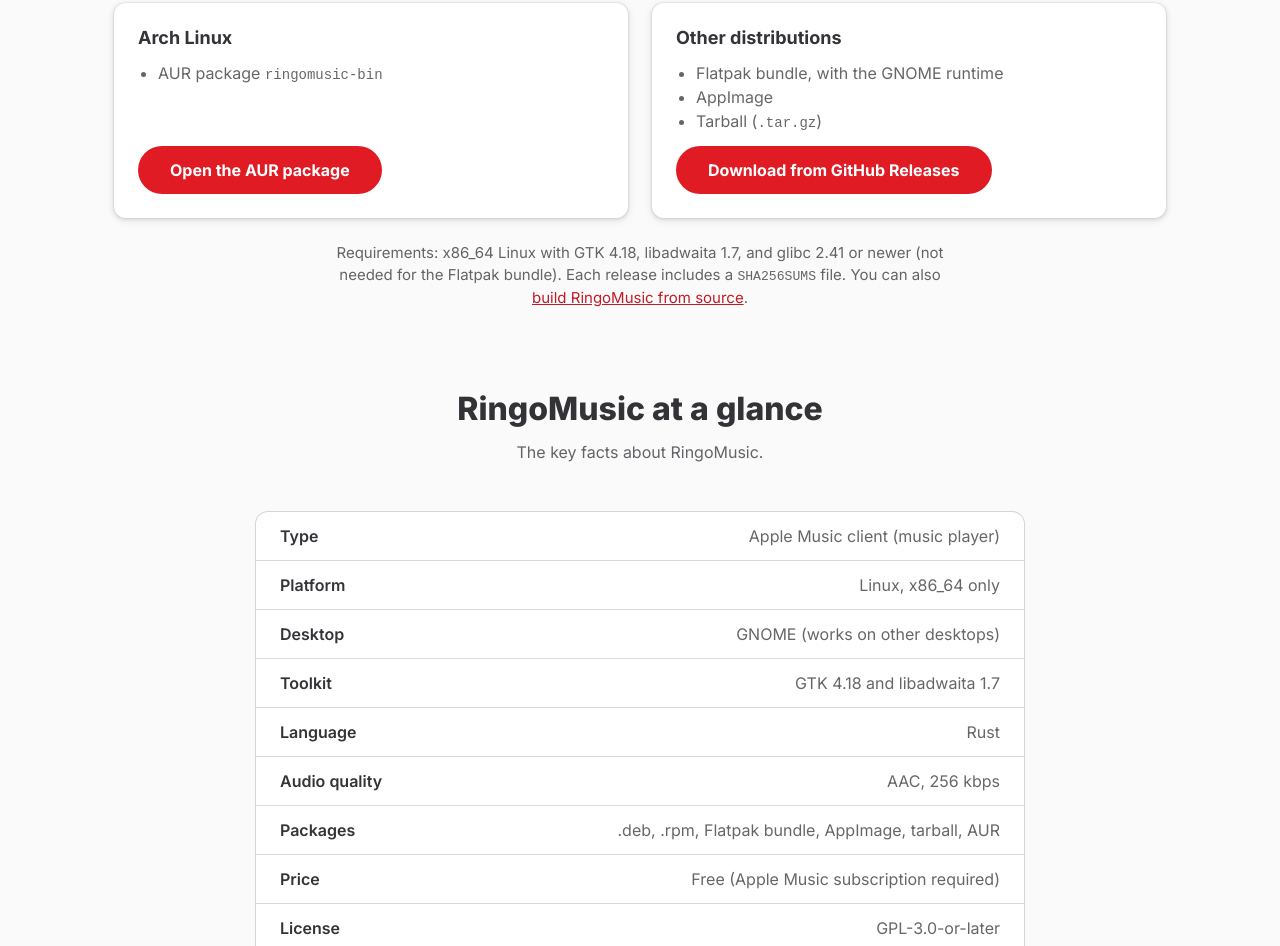
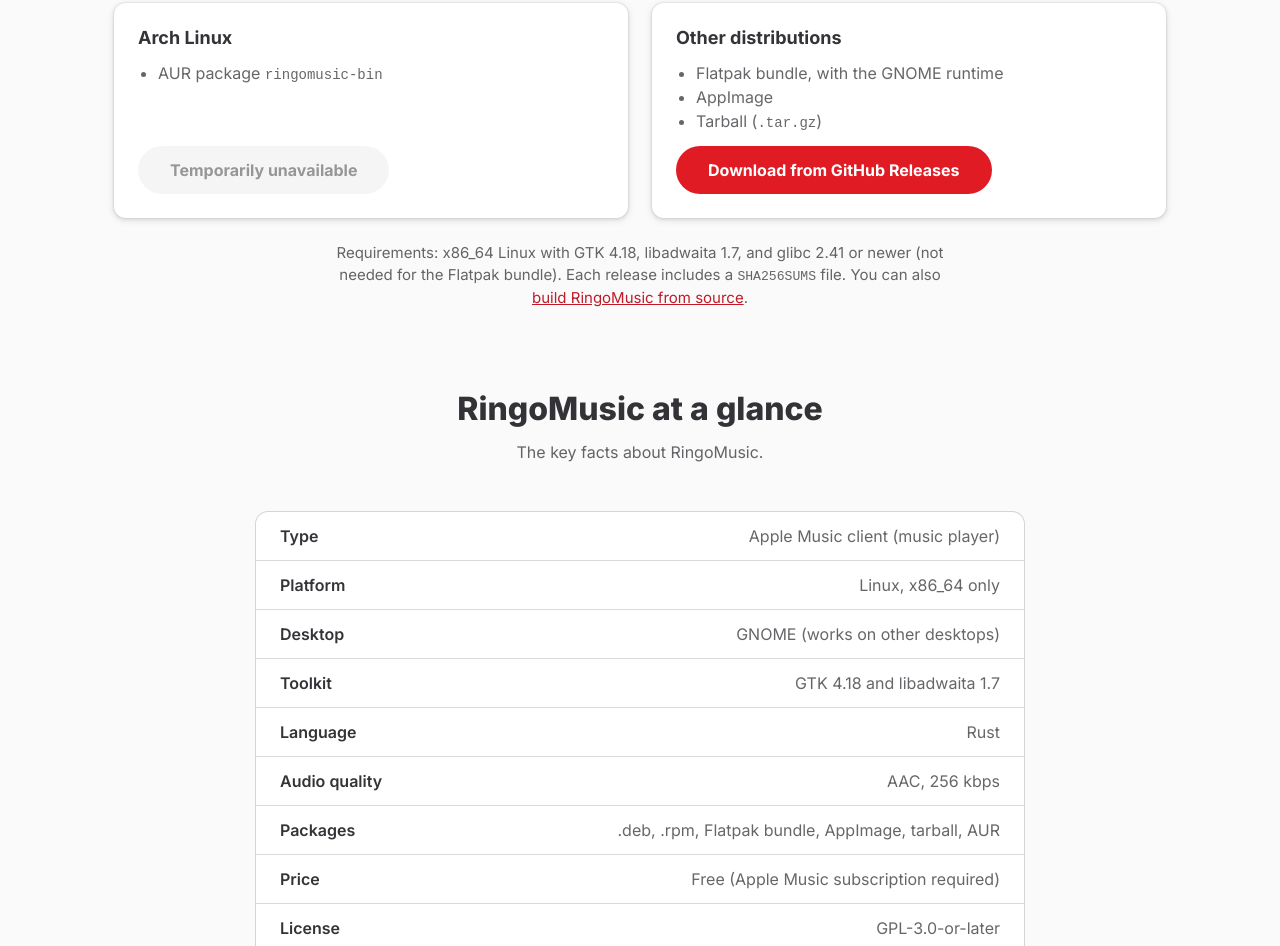
Before and after one commit to MedaiP90/RingoMusic, a plain HTML site: page website/index.html in a window 1280 px wide. Shown: the part 4481-5427 px from the top of the page. Drawn offline with Linux system fonts and the light colour scheme.

Commit message:
packaging: Prepare AUR package for the release candidate
Set the PKGBUILD to the published release candidate and add a script
that updates version, checksums, and .SRCINFO from a GitHub release.

Disable the Arch download button until the AUR account works

```diff
--- a/website/css/style.css
+++ b/website/css/style.css
@@ -286,6 +286,13 @@
 
   .button--suggested:hover {
     background-color: color-mix(in srgb, var(--accent-bg-color), black 10%);
+  }
+
+  .button--disabled,
+  .button--disabled:hover {
+    background-color: var(--button-bg-color);
+    opacity: 0.5;
+    cursor: not-allowed;
   }
 
   .button__icon {
--- a/website/index.html
+++ b/website/index.html
@@ -213,7 +213,7 @@
           <ul class="card__list">
             <li>AUR package <code>ringomusic-bin</code></li>
           </ul>
-          <a class="button button--pill button--suggested" href="https://aur.archlinux.org/packages/ringomusic-bin">Open the AUR package</a>
+          <span class="button button--pill button--disabled" role="link" aria-disabled="true">Temporarily unavailable</span>
         </article>
         <article class="card">
           <h3>Other distributions</h3>
```
Also changed, not shown: 3 other files.
